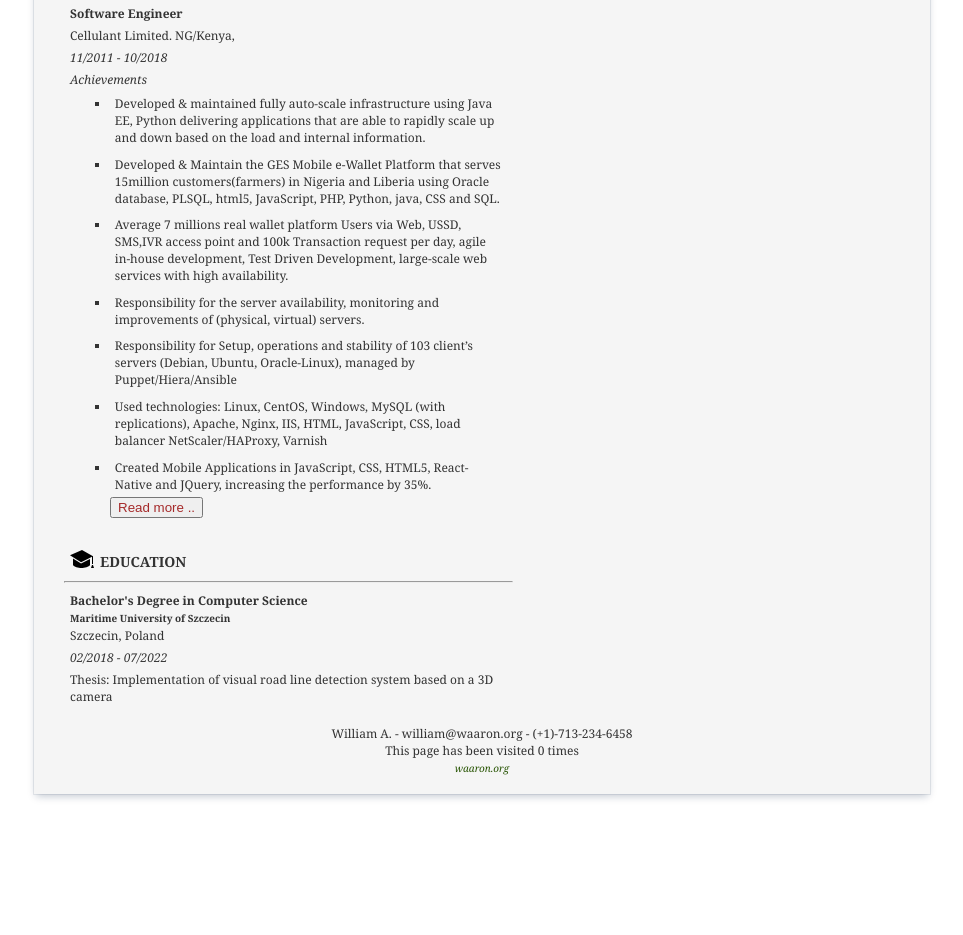
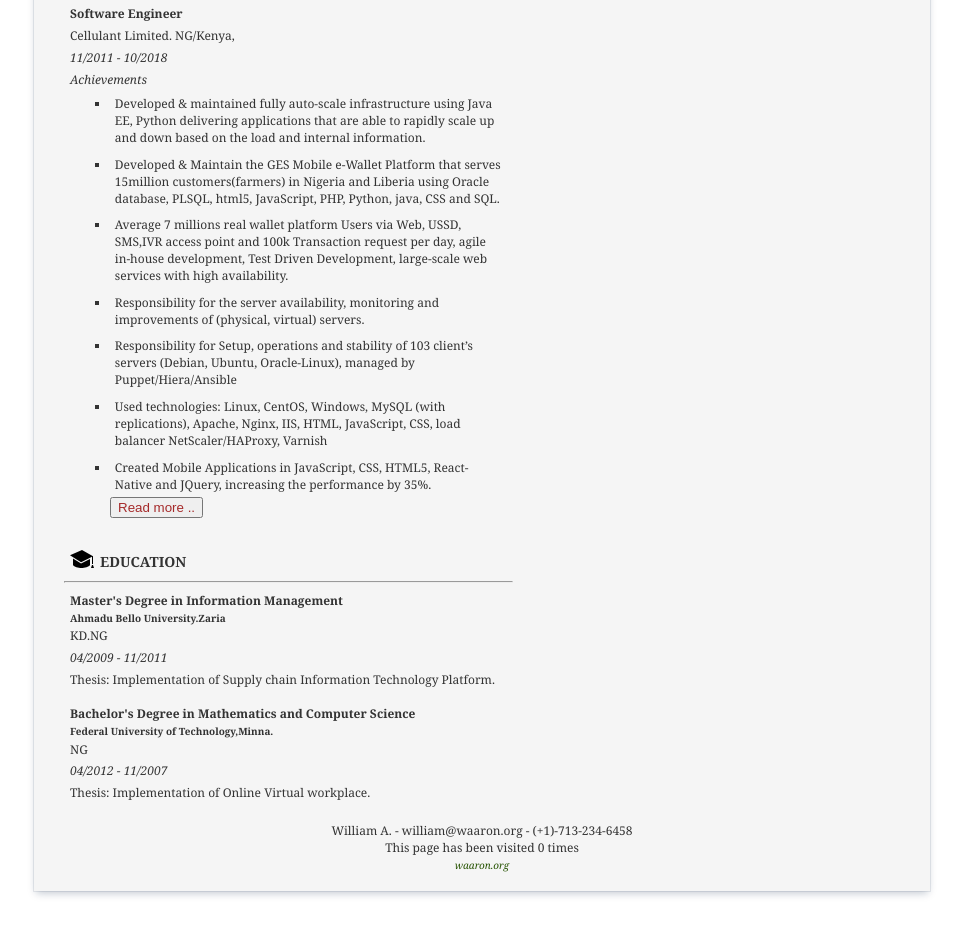
Before and after one commit to devopslord/waaron, a website: page src/frontend/index.html in a window 1280 px wide. Shown: the part 2236-3171 px from the top of the page, without its empty margins (158-1121 px from the left). Before the commit the page ends 3090 px from the top, so only its background shows below. Drawn offline with Linux system fonts and the light colour scheme; no server answers.

Commit message:
work-exp-5

```diff
--- a/src/frontend/index.html
+++ b/src/frontend/index.html
@@ -539,14 +539,24 @@
           </div>
           <hr />
           <div class="knowledge__items">
+
             <div class="knowledge__item">
-              <h4>Bachelor's Degree in Computer Science</h4>
-              <h5>Maritime University of Szczecin</h5>
-              <p>Szczecin, Poland</p>
-              <small>02/2018 - 07/2022</small>
+              <h4>Master's Degree in Information Management</h4>
+              <h5>Ahmadu Bello University.Zaria</h5>
+              <p>KD.NG</p>
+              <small>04/2009 - 11/2011</small>
               <p>
-                Thesis: Implementation of visual road line detection system
-                based on a 3D camera
+                Thesis: Implementation of Supply chain Information Technology Platform.
+              </p>
+            </div>
+
+            <div class="knowledge__item">
+              <h4>Bachelor's Degree in Mathematics and Computer Science</h4>
+              <h5>Federal University of Technology,Minna.</h5>
+              <p>NG</p>
+              <small>04/2012 - 11/2007</small>
+              <p>
+                Thesis: Implementation of Online Virtual workplace.
               </p>
             </div>
           </div>
```
